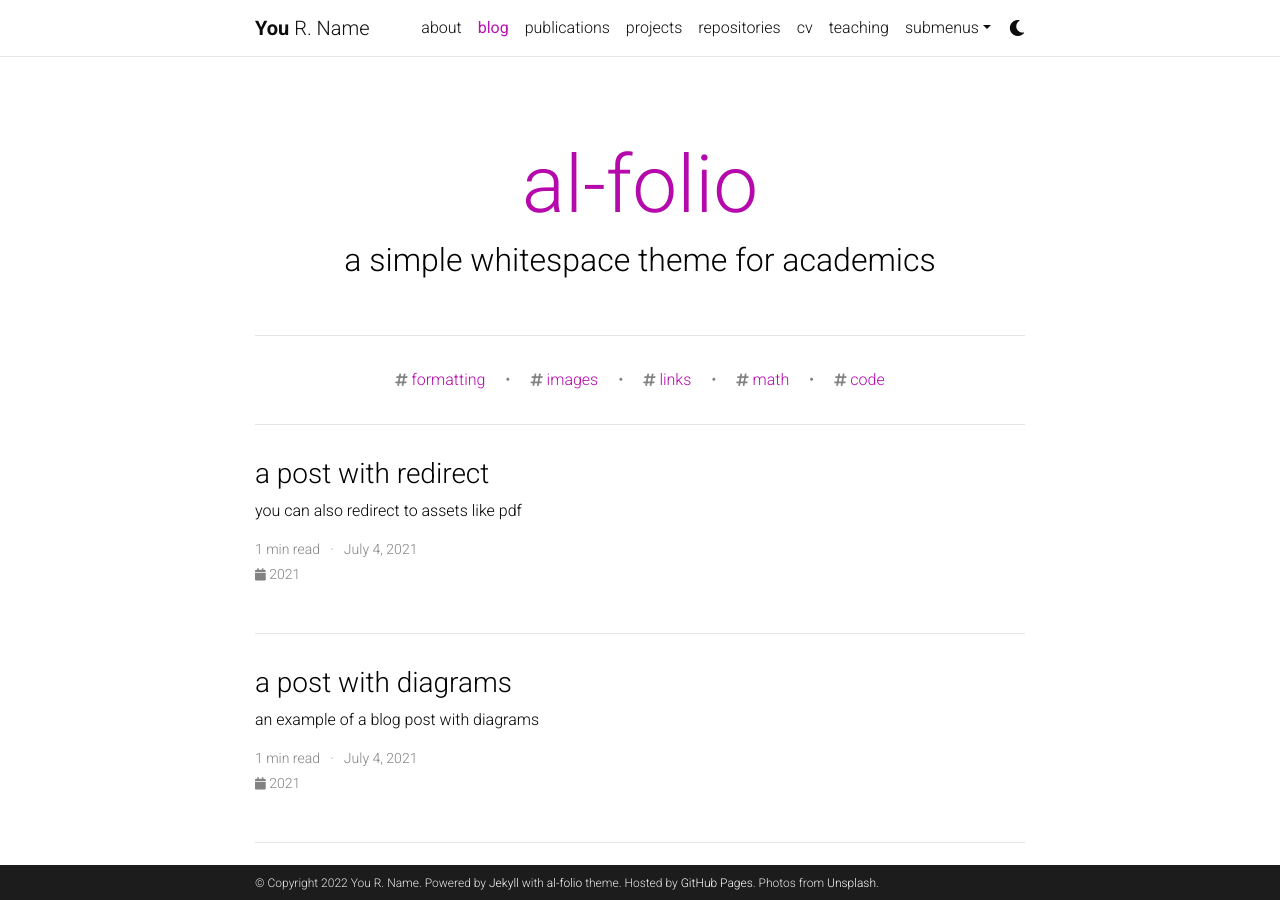
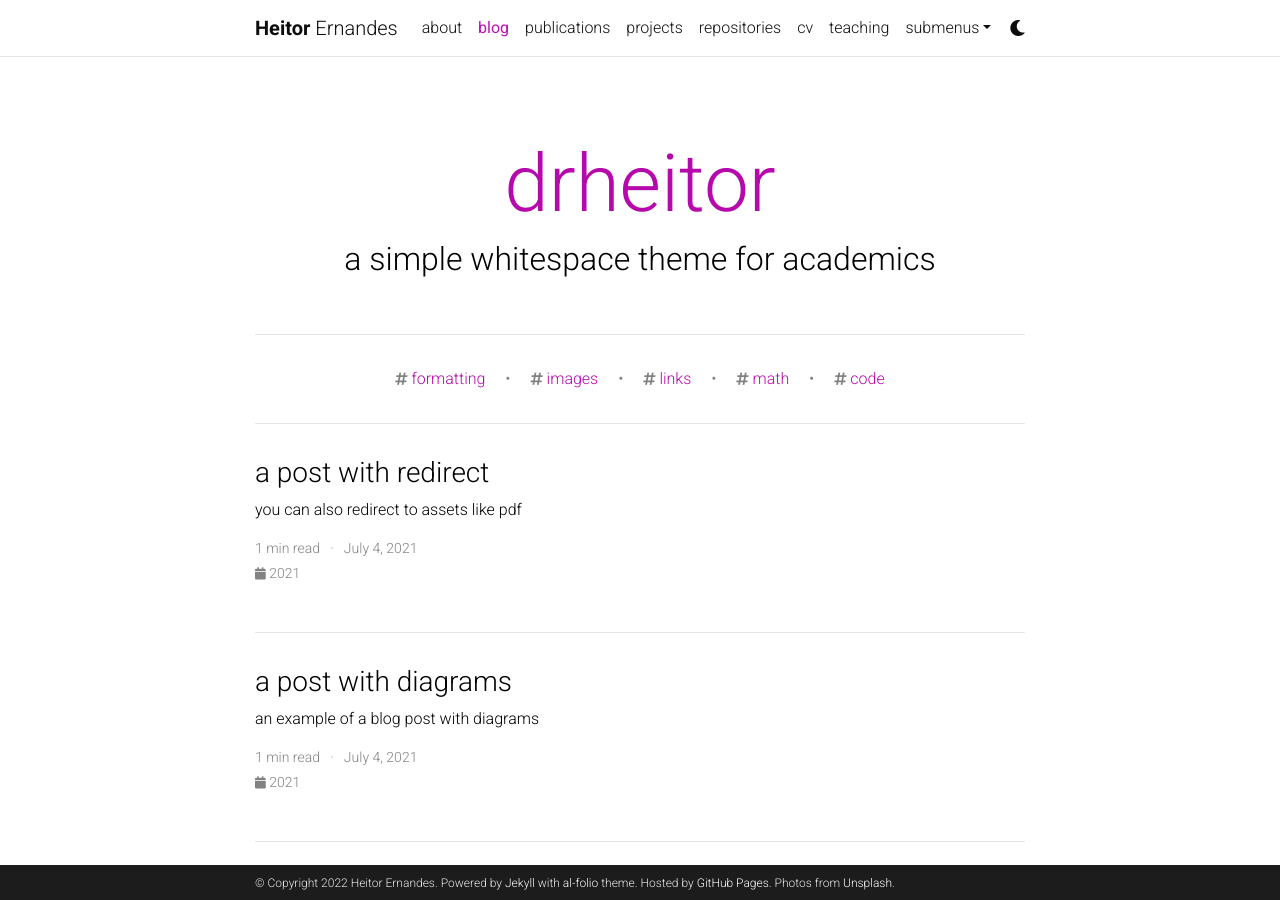
Before and after one commit to drheitor/drheitor.github.io, a Jekyll site: the page built from blog/index.html, in a window 1280 px wide and 900 px high. Built offline with Jekyll 4.4.1, drawn with Linux system fonts in a browser that asks for light colours; the list of posts is cut into pages by our own code; comment, search, counter and statistics services are not loaded; a style sheet for code colours, icons or effects is not loaded.

Commit message:
update config

```diff
--- a/_config.yml
+++ b/_config.yml
@@ -3,10 +3,10 @@
 # -----------------------------------------------------------------------------
 
 title: blank # the website title (if blank, full name will be used instead)
-first_name: You
-middle_name: R.
-last_name: Name
-email: you@example.com
+first_name: Heitor
+middle_name:
+last_name: Ernandes
+email: heitor.ernandes@usp.br
 description: > # the ">" symbol means to ignore newlines until "footer_text:"
   A simple, whitespace theme for academics. Based on [*folio](https://github.com/bogoli/-folio) design.
 footer_text: >
@@ -18,8 +18,8 @@
 lang: en # the language of your site (for example: en, fr, cn, ru, etc.)
 icon: ⚛️  # the emoji used as the favicon (alternatively, provide image name in /assets/img/)
 
-url: https://alshedivat.github.io # the base hostname & protocol for your site
-baseurl: /al-folio # the subpath of your site, e.g. /blog/
+url: https://drheitor.github.io # the base hostname & protocol for your site
+baseurl: # the subpath of your site, e.g. /blog/
 last_updated: false # set to true if you want to display last updated in the footer
 impressum_path:  # set to path to include impressum link in the footer, use the same path as permalink in a page, helps to conform with EU GDPR
 
@@ -73,7 +73,6 @@
 linkedin_username: # your LinkedIn user name
 scholar_userid: # your Google Scholar ID
 semanticscholar_id: # your Semantic Scholar ID
-whatsapp_number: # your WhatsApp number (full phone number in international format. Omit any zeroes, brackets, or dashes when adding the phone number in international format.)
 orcid_id: # your ORCID ID
 medium_username: # your Medium username
 quora_username: # your Quora username
@@ -111,7 +110,7 @@
 # Blog
 # -----------------------------------------------------------------------------
 
-blog_name: al-folio # blog_name will be displayed in your blog page
+blog_name: drheitor # blog_name will be displayed in your blog page
 blog_nav_title: blog # your blog must have a title for it to be displayed in the nav bar
 blog_description: a simple whitespace theme for academics
 permalink: /blog/:year/:title/
@@ -231,8 +230,8 @@
 
 scholar:
 
-  last_name: [Einstein]
-  first_name: [Albert, A.]
+  last_name: [Ernandes]
+  first_name: [Heitor,]
 
   style: apa
   locale: en
@@ -255,7 +254,7 @@
   query: "@*"
 
 # Filter out certain bibtex entry keywords used internally from the bib output
-filtered_bibtex_keywords: [abbr, abstract, arxiv, bibtex_show, html, pdf, selected, supp, blog, code, poster, slides, website, preview, altmetric]
+filtered_bibtex_keywords: [abbr, abstract, arxiv, bibtex_show, html, pdf, selected, supp, blog, code, poster, slides, website, preview]
 
 # Maximum number of authors to be shown for each publication (more authors are visible on click)
 max_author_limit: 3  # leave blank to always show all authors
@@ -267,7 +266,7 @@
 # -----------------------------------------------------------------------------
 
 imagemagick:
-  enabled: true # enables responsive images for your site (recomended, see https://github.com/alshedivat/al-folio/issues/537)
+  enabled: false # enables responsive images for your site (recomended, see https://github.com/alshedivat/al-folio/issues/537)
   widths:
     - 480
     - 800
@@ -309,7 +308,7 @@
 enable_project_categories:  true   # enables categorization of projects into
                                    # multiple categories
 enable_medium_zoom:         true   # enables image zoom feature (as on medium.com)
-enable_progressbar:         true   # enables a horizontal progress bar linked to the vertical scroll position
+
 
 # -----------------------------------------------------------------------------
 # Library versions
```
